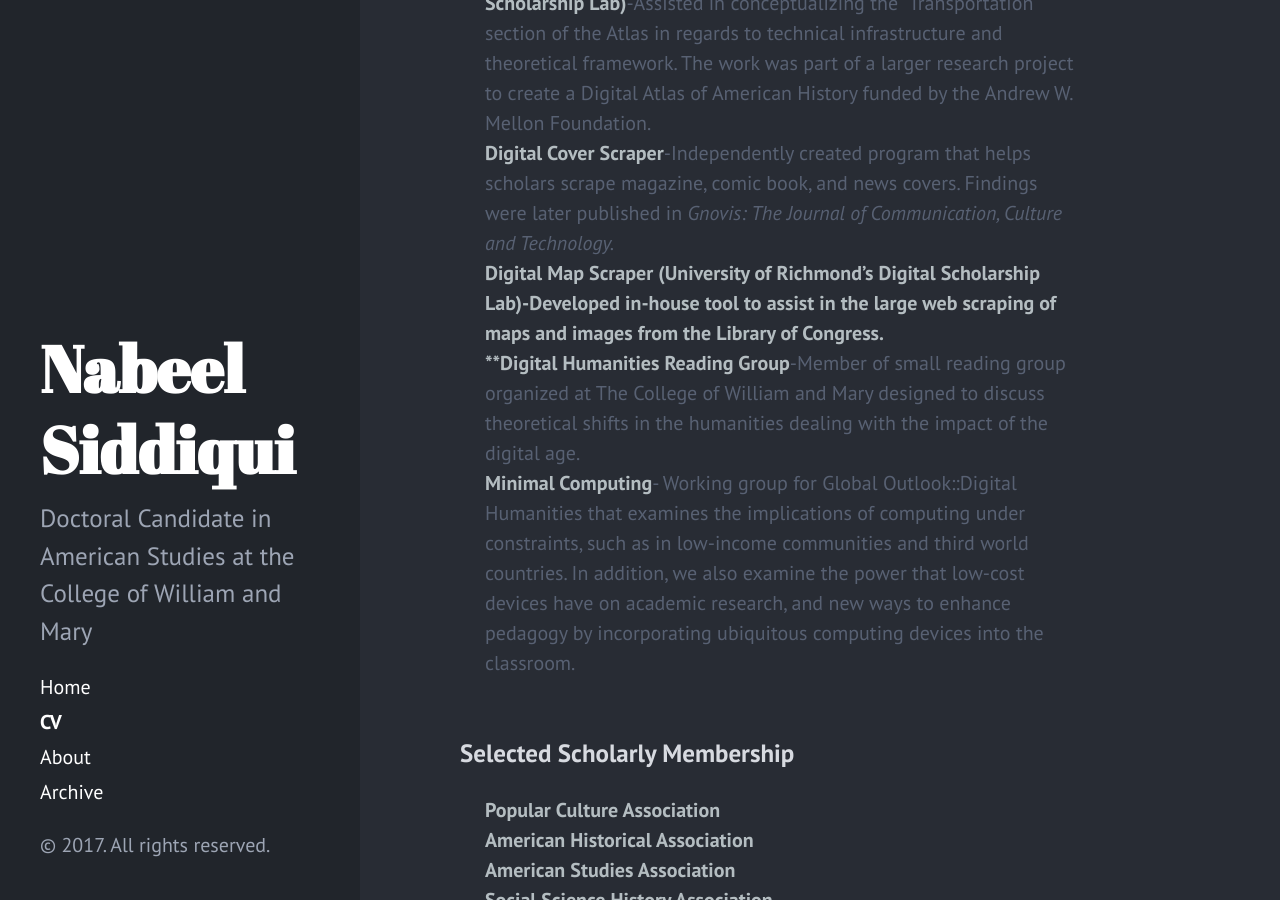
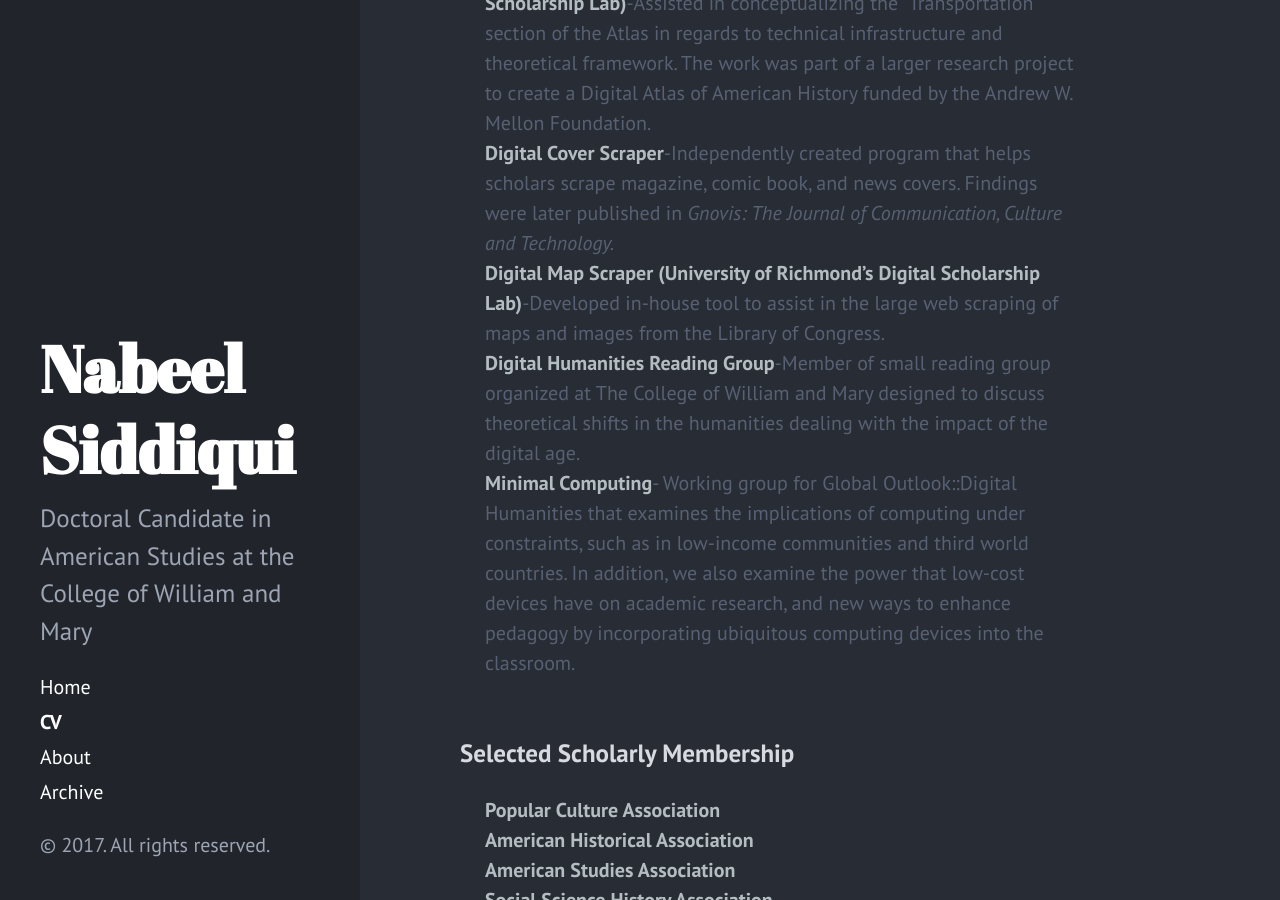
Before and after one commit to nabsiddiqui/nabsiddiqui_old_jekyll_site, a Jekyll site: the page built from CV.md, in a window 1280 px wide and 900 px high, scrolled down 6542 px. Built offline with Jekyll 4.4.1, drawn with Linux system fonts in a browser that asks for light colours.

Commit message:
Updated CV to fix small errors in formatting

```diff
--- a/CV.md
+++ b/CV.md
@@ -110,7 +110,7 @@ title: CV
 > **Large Scale Data Analysis in Emotional History: A Case Study of the American Civil War**-Independently created project that used large-scale data analysis to understand emotional rhetoric during the American Civil War.  The corpus for the project consisted of approximately a hundred thousand New York Times and fifty thousand Richmond Daily Dispatch articles.  Later, I was provided an Early Researcher Grant by VolkswagenStiftung to present my findings at the Herrenhausen Conference in Hannover, Germany.
 > **Digital Atlas of American History (University of Richmond’s Digital Scholarship Lab)**-Assisted in conceptualizing the “Transportation” section of the Atlas in regards to technical infrastructure and theoretical framework.  The work was part of a larger research project to create a Digital Atlas of American History funded by the Andrew W. Mellon Foundation.
 > **Digital Cover Scraper**-Independently created program that helps scholars scrape magazine, comic book, and news covers.  Findings were later published in *Gnovis: The Journal of Communication, Culture and Technology.*
-> **Digital Map Scraper (University of Richmond’s Digital Scholarship Lab)-Developed in-house tool to assist in the large web scraping of maps and images from the Library of Congress.
+> **Digital Map Scraper (University of Richmond’s Digital Scholarship Lab)**-Developed in-house tool to assist in the large web scraping of maps and images from the Library of Congress.
 > **Digital Humanities Reading Group**-Member of small reading group organized at The College of William and Mary designed to discuss theoretical shifts in the humanities dealing with the impact of the digital age.
 > **Minimal Computing**- Working group for Global Outlook::Digital Humanities that examines the implications of computing under constraints, such as in low-income communities and third world countries.  In addition, we also examine the power that low-cost devices have on academic research, and new ways to enhance pedagogy by incorporating ubiquitous computing devices into the classroom.
 
```
